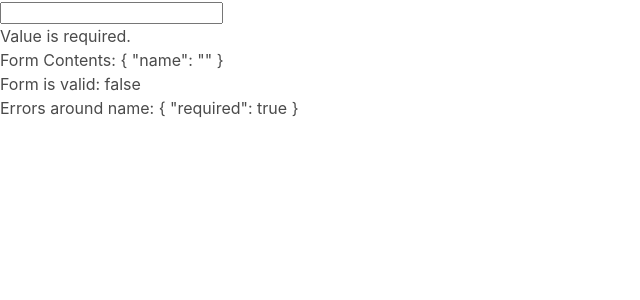
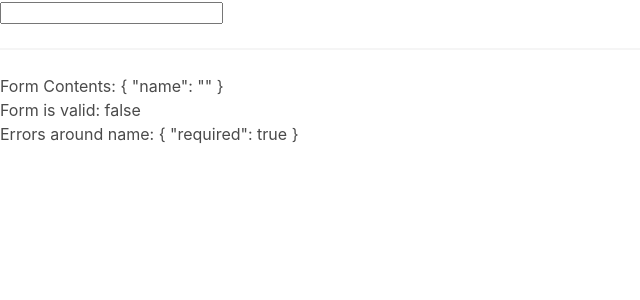
Before and after one commit to Elybourland/creditcard, an Angular app: page / in a window 1280 px wide. Shown: the top 300 px of the page, without its empty margins (0-640 px from the left). Built offline with nearby package versions, Linux system fonts and the light colour scheme.

Commit message:
show/hide validation errors

```diff
--- a/src/app/card-form/card-form.component.html
+++ b/src/app/card-form/card-form.component.html
@@ -1,6 +1,6 @@
 <form [formGroup]="cardForm">
   <input formControlName="name" />
-  <div *ngIf="cardForm.controls['name'].errors?.['required']">
+  <div *ngIf="cardForm.controls['name'].dirty && cardForm.controls['name'].touched && cardForm.controls['name'].errors?.['required']">
     Value is required.
   </div>
   <div *ngIf="cardForm.controls['name'].errors?.['minlength']">
@@ -11,7 +11,7 @@
     characters.
   </div>
 </form>
-
+<hr>
 
 <div>Form Contents: {{ cardForm.value | json }}</div>
 <div>Form is valid: {{ cardForm.valid }}</div>
--- a/src/app/card-form/card-form.component.ts
+++ b/src/app/card-form/card-form.component.ts
@@ -14,7 +14,9 @@ export class CardFormComponent implements OnInit {
     ])
   });
 
-  constructor() { }
+  constructor() {
+    console.log(this.cardForm.get('name'));
+  }
 
   ngOnInit(): void {
   }
```
